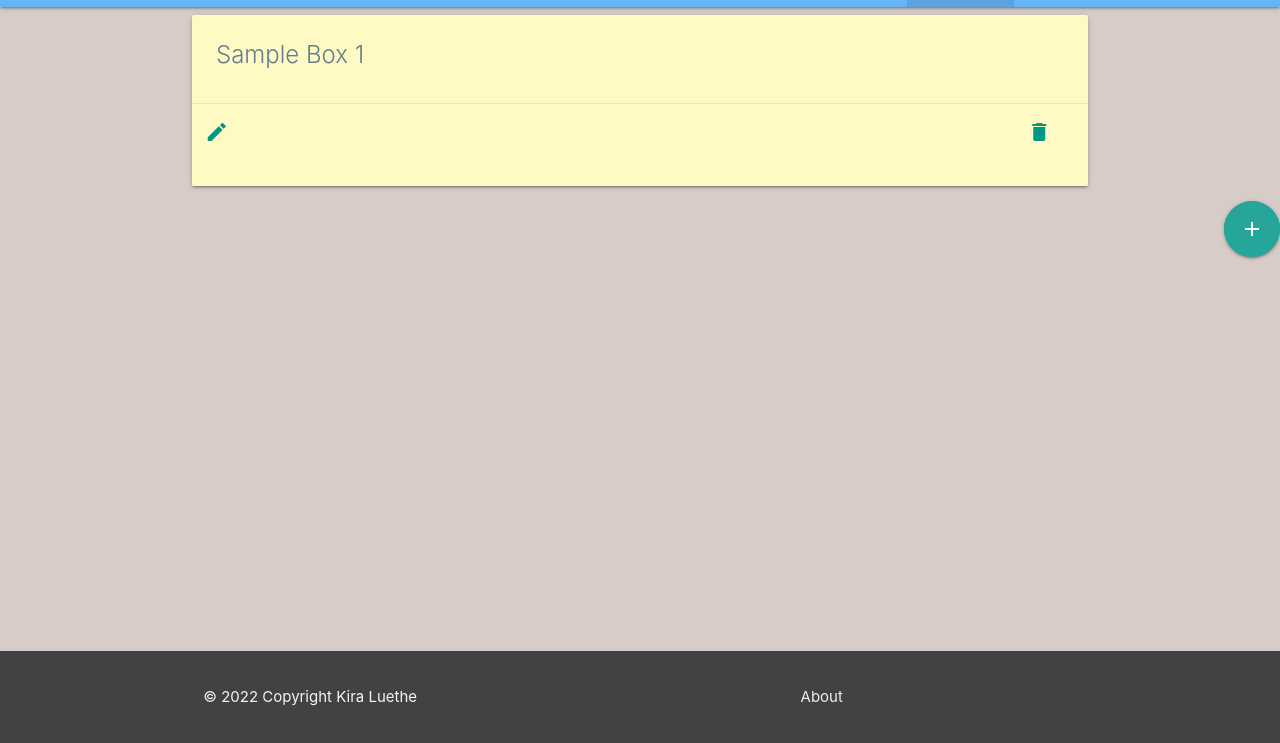
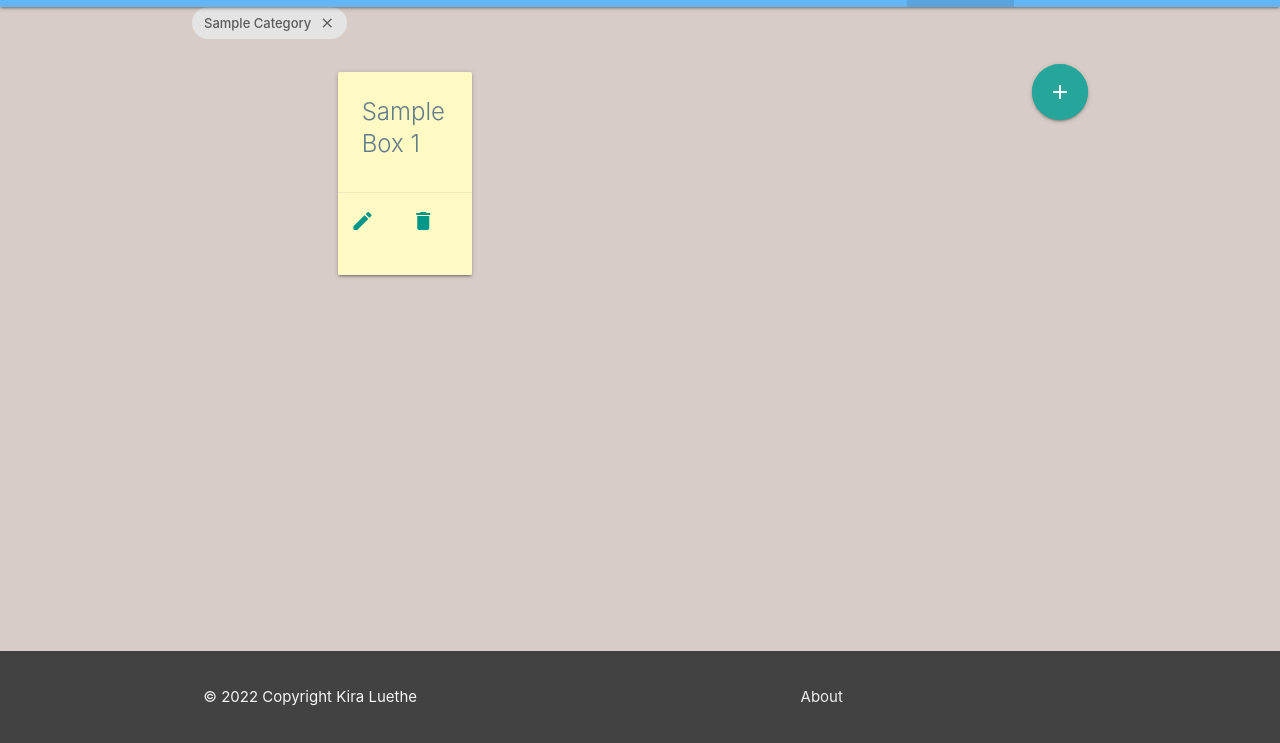
Before and after one commit to Kirapants07/INF654_Assignment4, a plain HTML site: page pages/dashboard.html in a window 1280 px wide. Shown: the part 57-800 px from the top of the page. Drawn offline with nearby package versions, Linux system fonts and the light colour scheme; no server answers.

Commit message:
box spacing fixed

```diff
--- a/pages/dashboard.html
+++ b/pages/dashboard.html
@@ -69,17 +69,17 @@
     </header>
 
     <main>
-        <!-- <div class="container">
+        <div class="container">
             <div class="row">
                 <div class="chip">
                     Sample Category
                     <i class="close material-icons">close</i>
                 </div>
             </div>
-            <div class = "row"> -->
+            <div class = "row">
 
             <div class="boxes container">
-                <div class="boxes col l3 m4 s6">
+                <div class="col l3 m4 s6">
                     <div class="card hoverable yellow lighten-4">
                         <div class="card-content blue-grey-text">
                             <span class="card-title">Sample Box 1</span>
```
Lines whose indentation alone changed are shown as unchanged.
